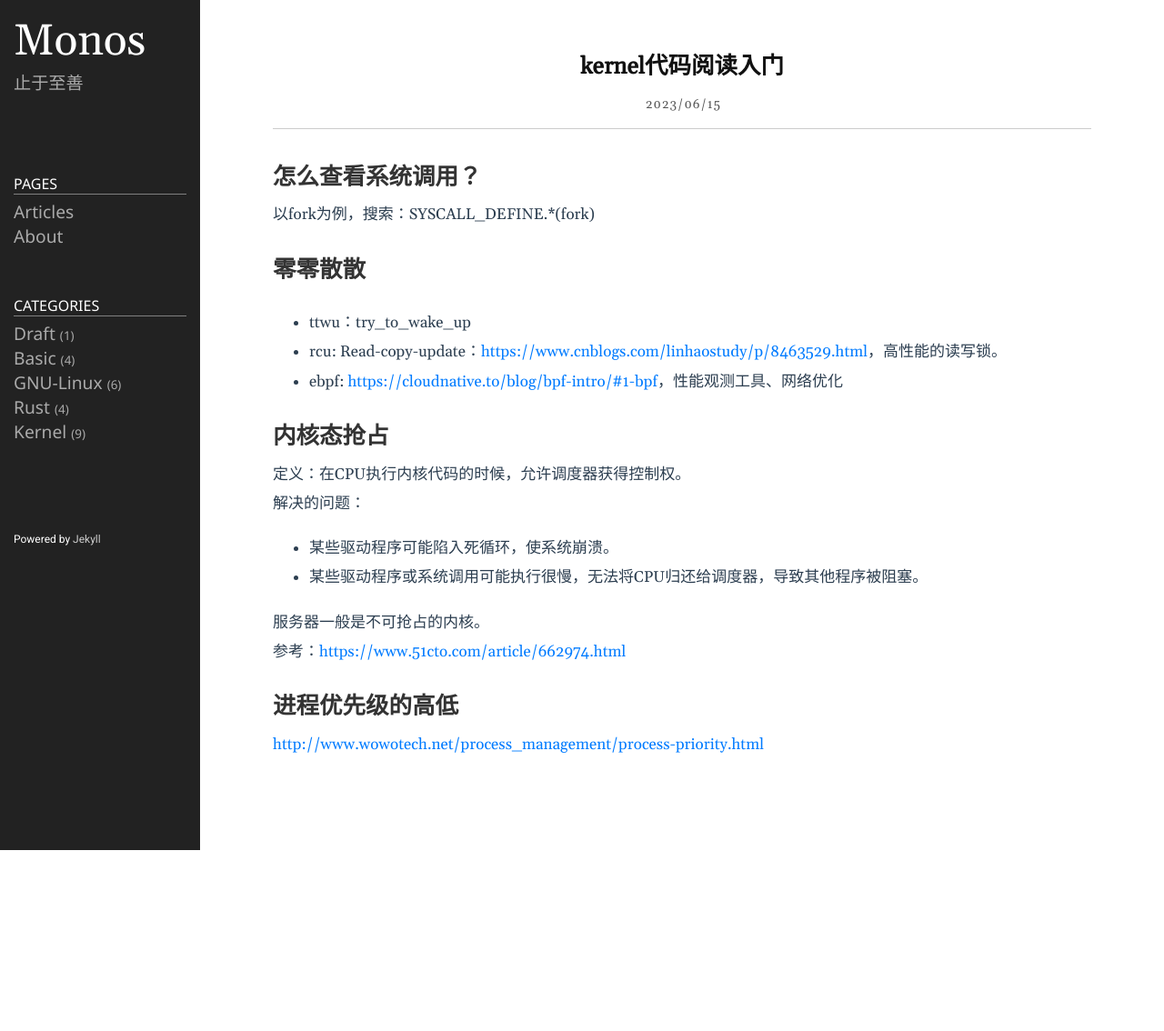
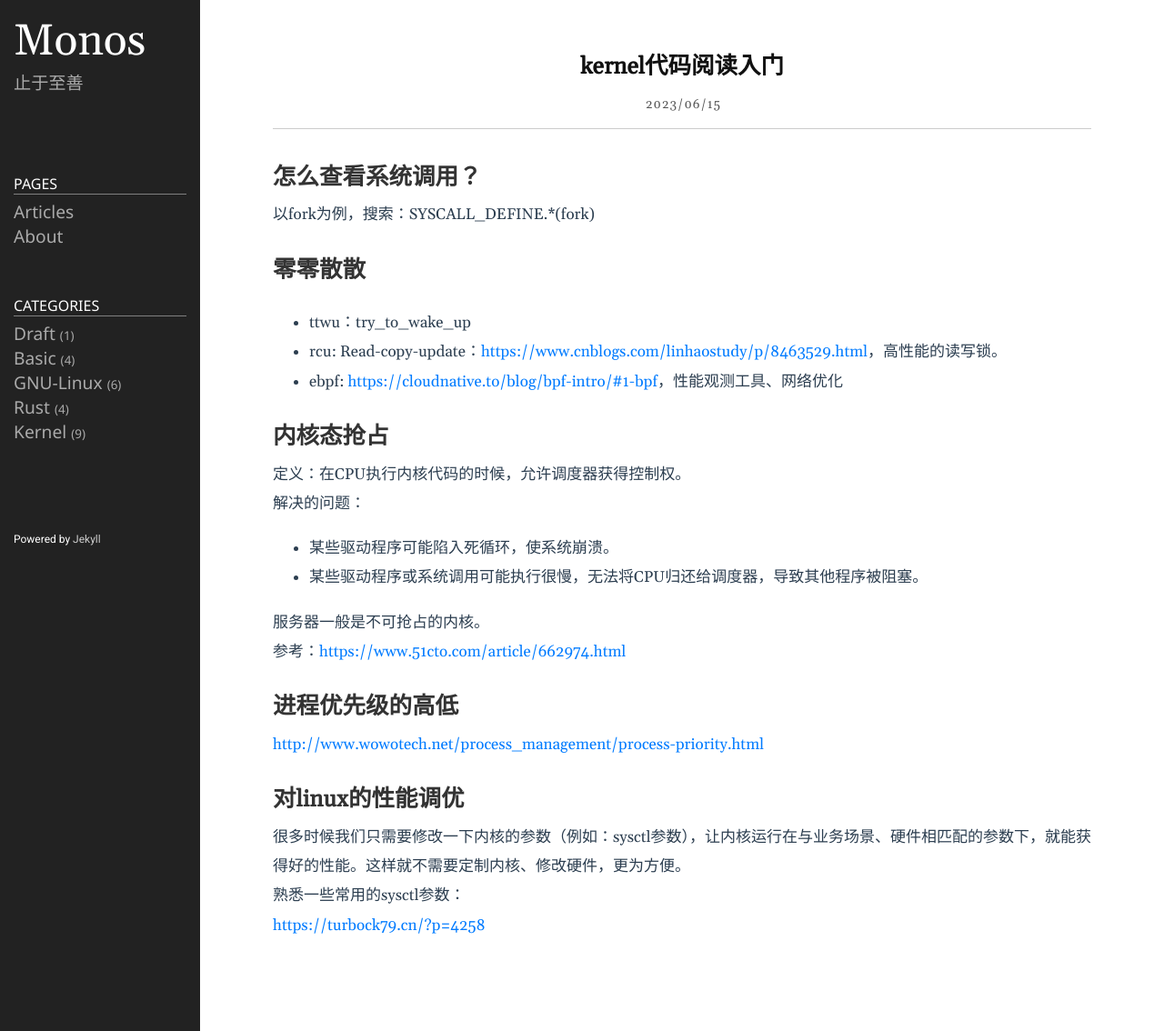
Before and after one commit to lclgo/lclgo.github.io, a Jekyll site: the page built from _posts/kernel/2023-06-15-kernel-beginer.md, in a window 1280 px wide. Shown: the whole page at 91% size. Built offline with Jekyll 4.4.1, drawn with Linux system fonts in a browser that asks for light colours; before the commit the page ends 935 px from its top, so only the background shows below that.

Commit message:
linux sysctl is important, update it can improve performance

```diff
--- a/_posts/kernel/2023-06-15-kernel-beginer.md
+++ b/_posts/kernel/2023-06-15-kernel-beginer.md
@@ -31,3 +31,11 @@ date: 2023-06-15 08:00:00 +0800
 ## 进程优先级的高低
 
 <http://www.wowotech.net/process_management/process-priority.html>
+
+## 对linux的性能调优
+
+很多时候我们只需要修改一下内核的参数（例如：sysctl参数），让内核运行在与业务场景、硬件相匹配的参数下，就能获得好的性能。这样就不需要定制内核、修改硬件，更为方便。
+
+熟悉一些常用的sysctl参数：
+
+<https://turbock79.cn/?p=4258>
```
